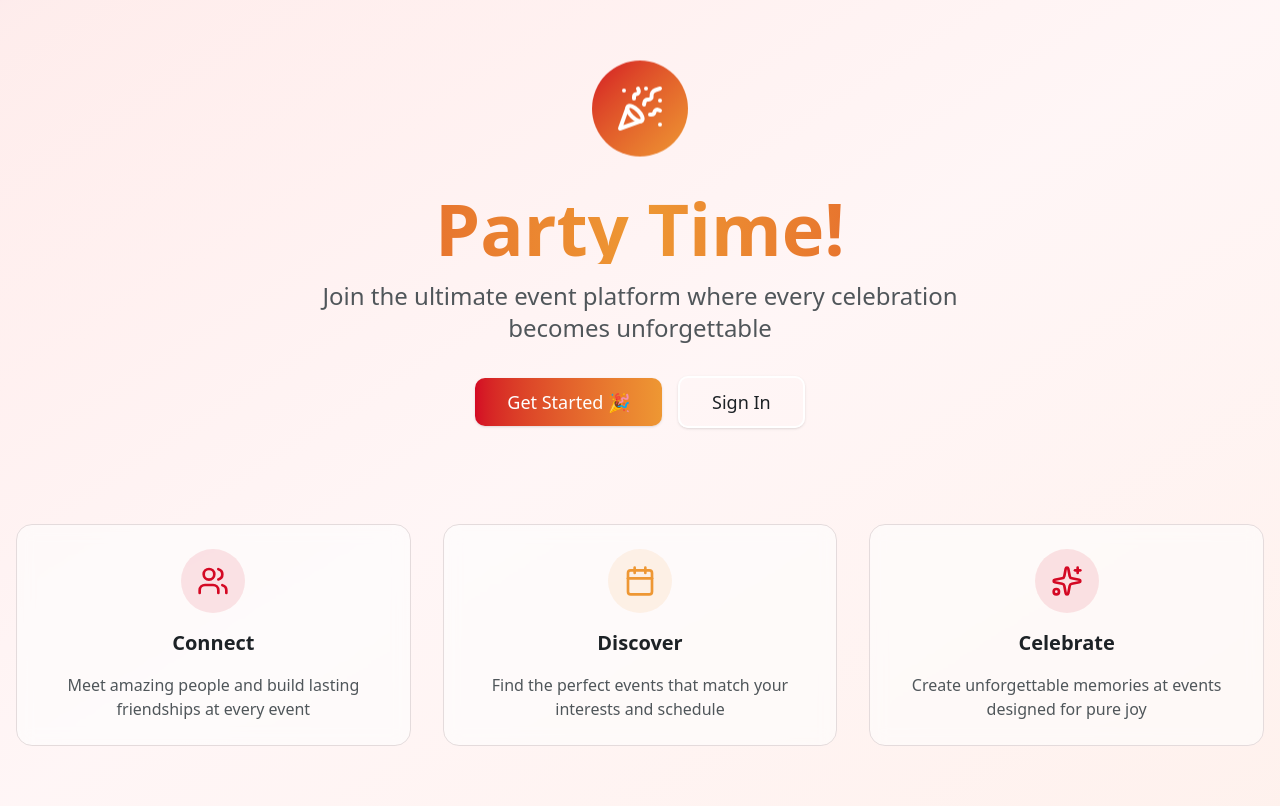
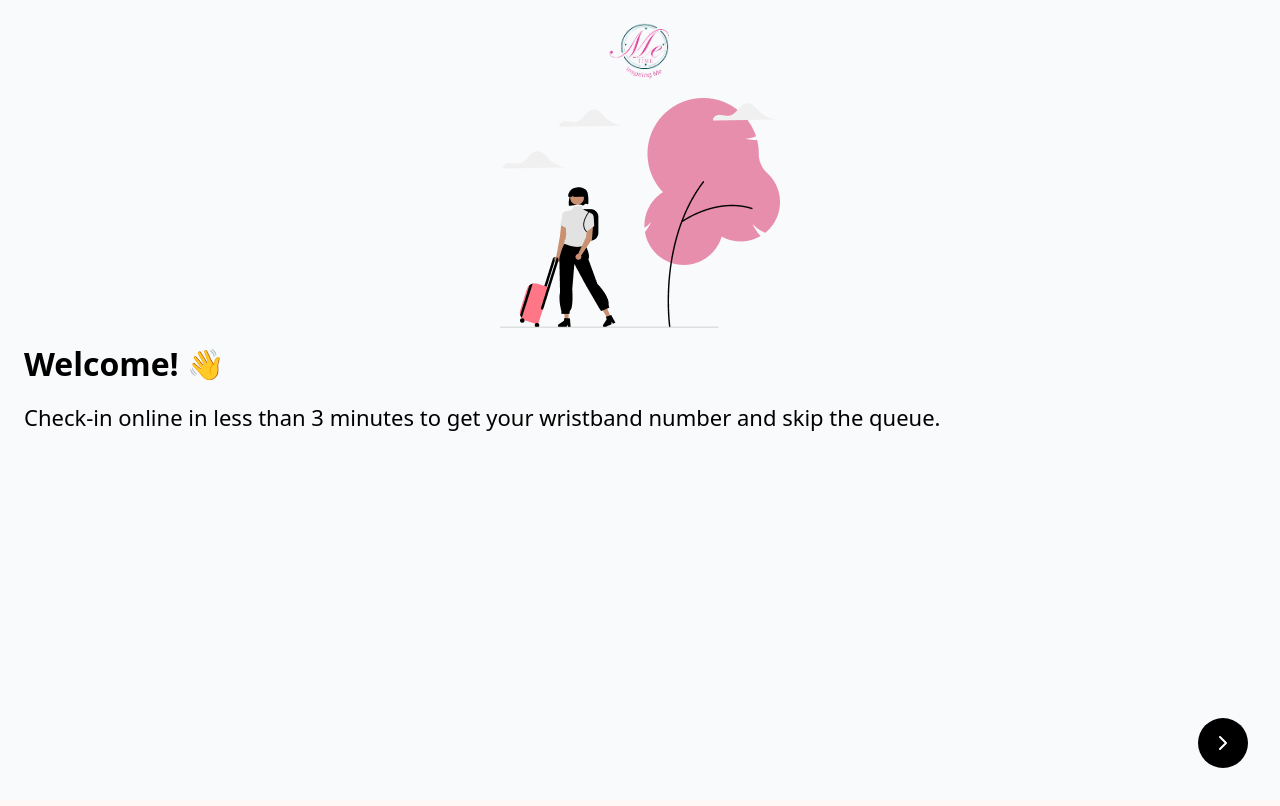
Before and after one commit to Whoisbk/event-registration, a Next.js app: page / in a window 1280 px wide. Shown: the top 806 px of the page. Built offline with nearby package versions, Linux system fonts and the light colour scheme.

Commit message:
fix:add styles

```diff
--- a/src/app/page.tsx
+++ b/src/app/page.tsx
@@ -1,68 +1,45 @@
 import Link from "next/link"
-import { Button } from "@/components/ui/button"
-import { PartyPopper, Users, Calendar, Sparkles } from "lucide-react"
+import { ChevronRight } from "lucide-react"
+import Logo from "../../public/images/logo.png"
+import HomeSvg from "../../public/images/Group 34.png"
+import Image from "next/image"
 
 export default function HomePage() {
   return (
-    <div className="min-h-screen bg-gradient-to-br from-primary/5 via-background to-accent/5">
-      {/* Hero Section */}
-      <div className="container mx-auto px-4 py-16">
-        <div className="text-center space-y-8">
-          <div className="flex justify-center">
-            <div className="w-24 h-24 bg-gradient-to-br from-primary to-accent rounded-full flex items-center justify-center animate-bounce">
-              <PartyPopper className="w-12 h-12 text-white" />
-            </div>
-          </div>
+    <div className="min-h-screen bg-gray-50 flex flex-col px-6">
+      {/* Header with Logo */}
+      <div className="flex justify-center pt-4">
+        <div className="flex items-center">
 
-          <div className="space-y-4">
-            <h1 className="text-5xl md:text-7xl font-bold bg-gradient-to-r from-primary via-accent to-primary bg-clip-text text-transparent text-balance">
-              Party Time!
-            </h1>
-            <p className="text-xl md:text-2xl text-muted-foreground max-w-2xl mx-auto text-pretty">
-              Join the ultimate event platform where every celebration becomes unforgettable
-            </p>
-          </div>
+          <Image src={Logo} alt="Home" width={69} height={69} className="object-contain" />
 
-          <div className="flex flex-col sm:flex-row gap-4 justify-center items-center">
-            <Button
-              asChild
-              size="lg"
-              className="text-lg px-8 py-6 bg-gradient-to-r from-primary to-accent hover:from-primary/90 hover:to-accent/90"
-            >
-              <Link href="/register">Get Started 🎉</Link>
-            </Button>
-            <Button asChild variant="outline" size="lg" className="text-lg px-8 py-6 border-2 bg-transparent">
-              <Link href="/login">Sign In</Link>
-            </Button>
-          </div>
         </div>
+      </div>
 
-        {/* Features */}
-        <div className="mt-24 grid md:grid-cols-3 gap-8">
-          <div className="text-center space-y-4 p-6 rounded-2xl bg-card/50 backdrop-blur-sm border">
-            <div className="w-16 h-16 bg-primary/10 rounded-full flex items-center justify-center mx-auto">
-              <Users className="w-8 h-8 text-primary" />
-            </div>
-            <h3 className="text-xl font-semibold">Connect</h3>
-            <p className="text-muted-foreground">Meet amazing people and build lasting friendships at every event</p>
-          </div>
+      {/* Main Content */}
+      <div className="flex items-center justify-center space-y-[16px] pb-4 pt-4">
+        {/* Illustration Area */}
+        <Image src={HomeSvg} alt="Home" width={280} height={230} className="object-contain" />
 
-          <div className="text-center space-y-4 p-6 rounded-2xl bg-card/50 backdrop-blur-sm border">
-            <div className="w-16 h-16 bg-accent/10 rounded-full flex items-center justify-center mx-auto">
-              <Calendar className="w-8 h-8 text-accent" />
-            </div>
-            <h3 className="text-xl font-semibold">Discover</h3>
-            <p className="text-muted-foreground">Find the perfect events that match your interests and schedule</p>
-          </div>
+      </div>
+      <div className="space-y-[16px]">
+        <h1 className="text-[32px] font-semibold text-black flex items-center justify-start gap-2 leading-10">
+          Welcome!
+          <span className="text-3xl">👋</span>
+        </h1>
 
-          <div className="text-center space-y-4 p-6 rounded-2xl bg-card/50 backdrop-blur-sm border">
-            <div className="w-16 h-16 bg-primary/10 rounded-full flex items-center justify-center mx-auto">
-              <Sparkles className="w-8 h-8 text-primary" />
-            </div>
-            <h3 className="text-xl font-semibold">Celebrate</h3>
-            <p className="text-muted-foreground">Create unforgettable memories at events designed for pure joy</p>
-          </div>
-        </div>
+        <p className="text-[22px] w-full text-black leading-[160%] ">
+          Check-in online in less than 3 minutes to get your wristband number and skip the queue.
+        </p>
+      </div>
+
+      {/* Bottom Navigation Button */}
+      <div className="fixed bottom-8 right-8 hover:cursor-pointer bg-black rounded-full h-[50px] w-[50px] flex items-center justify-center">
+
+        <Link href="/register">
+          <ChevronRight className="w-6 h-6 text-white" />
+        </Link>
+
       </div>
     </div>
   )
--- a/src/app/register/page.tsx
+++ b/src/app/register/page.tsx
@@ -10,7 +10,7 @@ import { Separator } from "@/components/ui/separator"
 import { SuccessDialog } from "@/components/ui/success-dialog"
 import { ErrorDialog } from "@/components/ui/error-dialog"
 import Link from "next/link"
-import { PartyPopper, Mail, User, Phone, Smartphone, ChevronLeft } from "lucide-react"
+import { PartyPopper, Mail, User, Phone, Smartphone, ChevronLeft, UserRound } from "lucide-react"
 import Image from "next/image"
 import Logo from "../../../public/images/logo.png"
 
@@ -79,7 +79,7 @@ export default function RegisterPage() {
         <motion.div
             initial="hidden"
             animate="visible"
-            className="min-h-screen bg-gradient-to-br from-[#EBC894] via-background to-[#B49EF4] flex items-center justify-center p-4"
+            className="min-h-screen bg-gradient-to-br from-[#EBC894] via-background to-[#B49EF4] flex items-center justify-center py-4 px-[24px]"
         >
 
 
@@ -102,7 +102,7 @@ export default function RegisterPage() {
                                     <CardTitle className="text-[30px] font-bold bg-linear-to-r from-[#FC904E] via-[#FF3450] to-[#FF00F8] bg-clip-text text-transparent">
                                         Online Check-in
                                     </CardTitle>
-                                    <CardDescription className="text-[16px] mt-1 mx-8 md:mx-0">
+                                    <CardDescription className="text-[16px] mt-1">
                                         Fill in your details below and skip the queue at the venue.
                                     </CardDescription>
                                 </motion.div>
@@ -115,7 +115,7 @@ export default function RegisterPage() {
                                             id="firstName"
                                             type="text"
                                             label="First Name"
-                                            icon={<User className="w-4 h-4" />}
+                                            icon={<UserRound className="w-5 h-5" />}
                                             placeholder="Enter your first name"
                                             value={formData.firstName}
                                             onChange={(e) => setFormData({ ...formData, firstName: e.target.value })}
@@ -128,7 +128,7 @@ export default function RegisterPage() {
                                             id="lastName"
                                             type="text"
                                             label="Surname"
-                                            icon={<User className="w-4 h-4" />}
+                                            icon={<UserRound className="w-5 h-5" />}
                                             placeholder="Enter your surname"
                                             value={formData.lastName}
                                             onChange={(e) => setFormData({ ...formData, lastName: e.target.value })}
@@ -141,7 +141,7 @@ export default function RegisterPage() {
                                             id="email"
                                             type="email"
                                             label="Email Address"
-                                            icon={<Mail className="w-4 h-4" />}
+                                            icon={<Mail className="w-5 h-5" />}
                                             placeholder="your@email.com"
                                             value={formData.email}
                                             onChange={(e) => setFormData({ ...formData, email: e.target.value })}
@@ -154,7 +154,7 @@ export default function RegisterPage() {
                                             id="phoneNumber"
                                             type="tel"
                                             label="Phone Number"
-                                            icon={<Smartphone className="w-4 h-4" />}
+                                            icon={<Smartphone className="w-5 h-5" />}
                                             placeholder="Enter your phone number"
                                             value={formData.phoneNumber}
                                             onChange={(e) => setFormData({ ...formData, phoneNumber: e.target.value })}
@@ -166,7 +166,7 @@ export default function RegisterPage() {
                                         <Button
                                             type="submit"
                                             disabled={isLoading}
-                                            className=" h-[48px] w-[150px] text-[20px] rounded-full text-base hover:cursor-pointer font-semibold bg-[#D6215E] hover:bg-gradient-to-r from-primary via-[#FC904E] to-accent hover:from-primary/90 hover:via-[#D6215E]/90 hover:to-accent/90 transition-all duration-200 disabled:opacity-50 disabled:cursor-not-allowed disabled:transform-none"
+                                            className=" h-[48px] w-[150px] font-bold  text-[20px] rounded-full text-base hover:cursor-pointer bg-[#D6215E] hover:bg-gradient-to-r from-primary via-[#FC904E] to-accent hover:from-primary/90 hover:via-[#D6215E]/90 hover:to-accent/90 transition-all duration-200 disabled:opacity-50 disabled:cursor-not-allowed disabled:transform-none"
                                         >
                                             {isLoading ? "Checking in..." : "Check me in"}
                                         </Button>
--- a/src/components/ui/field-input.tsx
+++ b/src/components/ui/field-input.tsx
@@ -13,7 +13,7 @@ export const FieldInput = React.forwardRef<HTMLInputElement, FieldInputProps>(
     ({ label, icon, error, className, ...props }, ref) => {
         return (
             <div className="relative">
-                <label className="absolute -top-[10px] left-3 bg-white px-0 text-sm font-semibold text-foreground z-10">
+                <label className="absolute -top-[10px] left-3 bg-[#F9F4F5] px-0 text-sm font-semibold text-foreground z-10">
                     {label}
                 </label>
                 <div className="relative">
@@ -21,7 +21,7 @@ export const FieldInput = React.forwardRef<HTMLInputElement, FieldInputProps>(
                     <input
                         ref={ref}
                         className={cn(
-                            "w-full h-[51px] rounded-lg border-[1.36px] border-black bg-white px-3 py-3 text-sm",
+                            "w-full h-[51px] rounded-lg border-[1.36px] border-black bg-transparent px-3 py-3 text-sm",
                             "placeholder:text-muted-foreground",
                             "focus:outline-none focus:ring-2 focus:ring-ring focus:border-[1.36px] focus:border-black",
                             "disabled:cursor-not-allowed disabled:opacity-50",
```
Also changed, not shown: public/images/Group 34.png (added).
